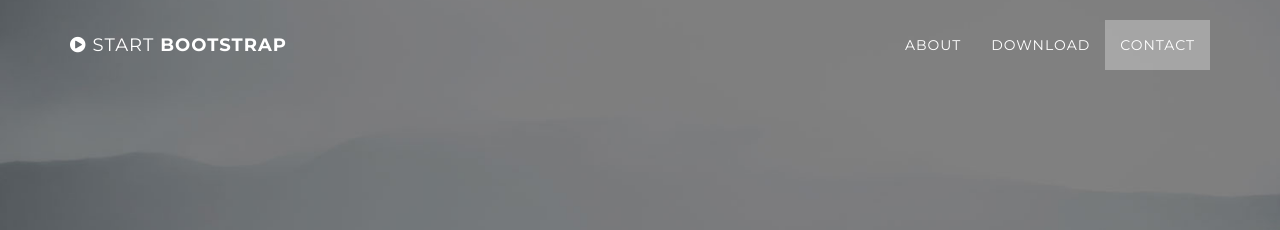
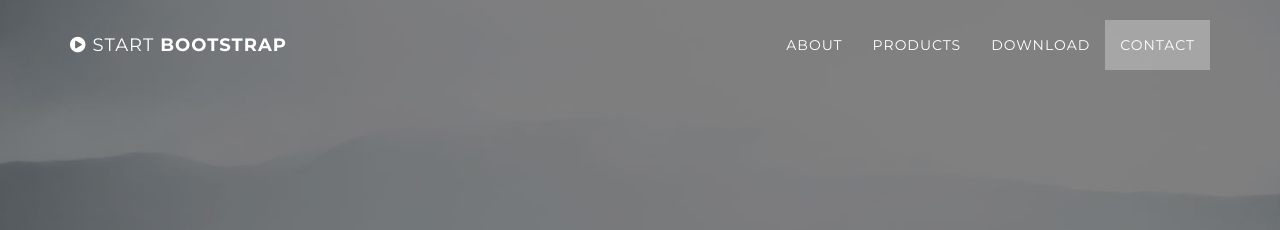
Before and after one commit to cosminpopa083/cosminpopa083.github.io, a Jekyll site: the page built from index.html, in a window 1280 px wide. Shown: the top 230 px of the page. Built offline with Jekyll 4.4.1, drawn with Linux system fonts in a browser that asks for light colours.

Commit message:
Update nav.html

```diff
--- a/_includes/nav.html
+++ b/_includes/nav.html
@@ -21,6 +21,9 @@
                         <a class="page-scroll" href="#about">About</a>
                     </li>
                     <li>
+                        <a class="page-scroll" href="#products">Products</a>
+                    </li>
+                    <li>
                         <a class="page-scroll" href="#download">Download</a>
                     </li>
                     <li>
```
